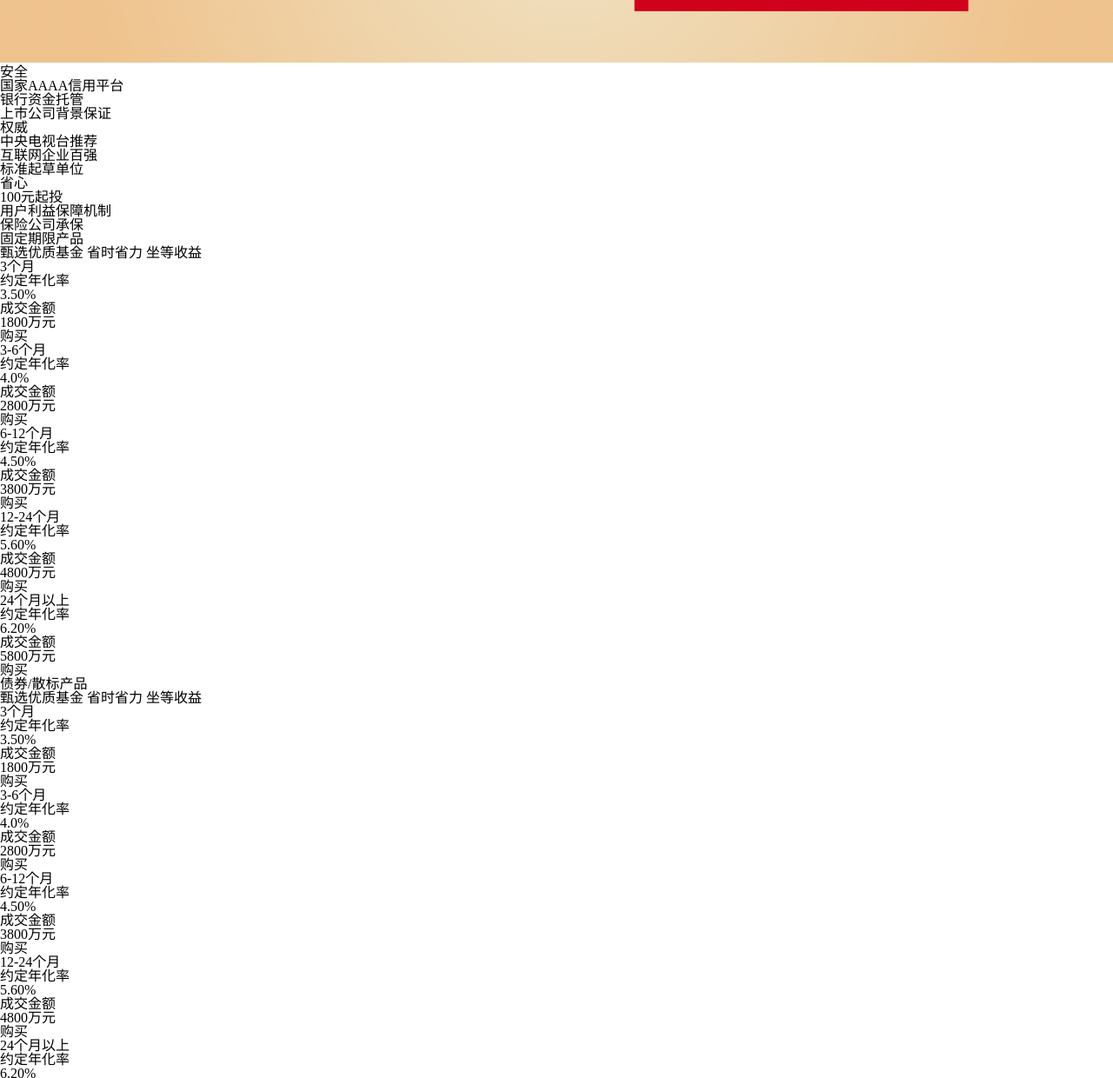
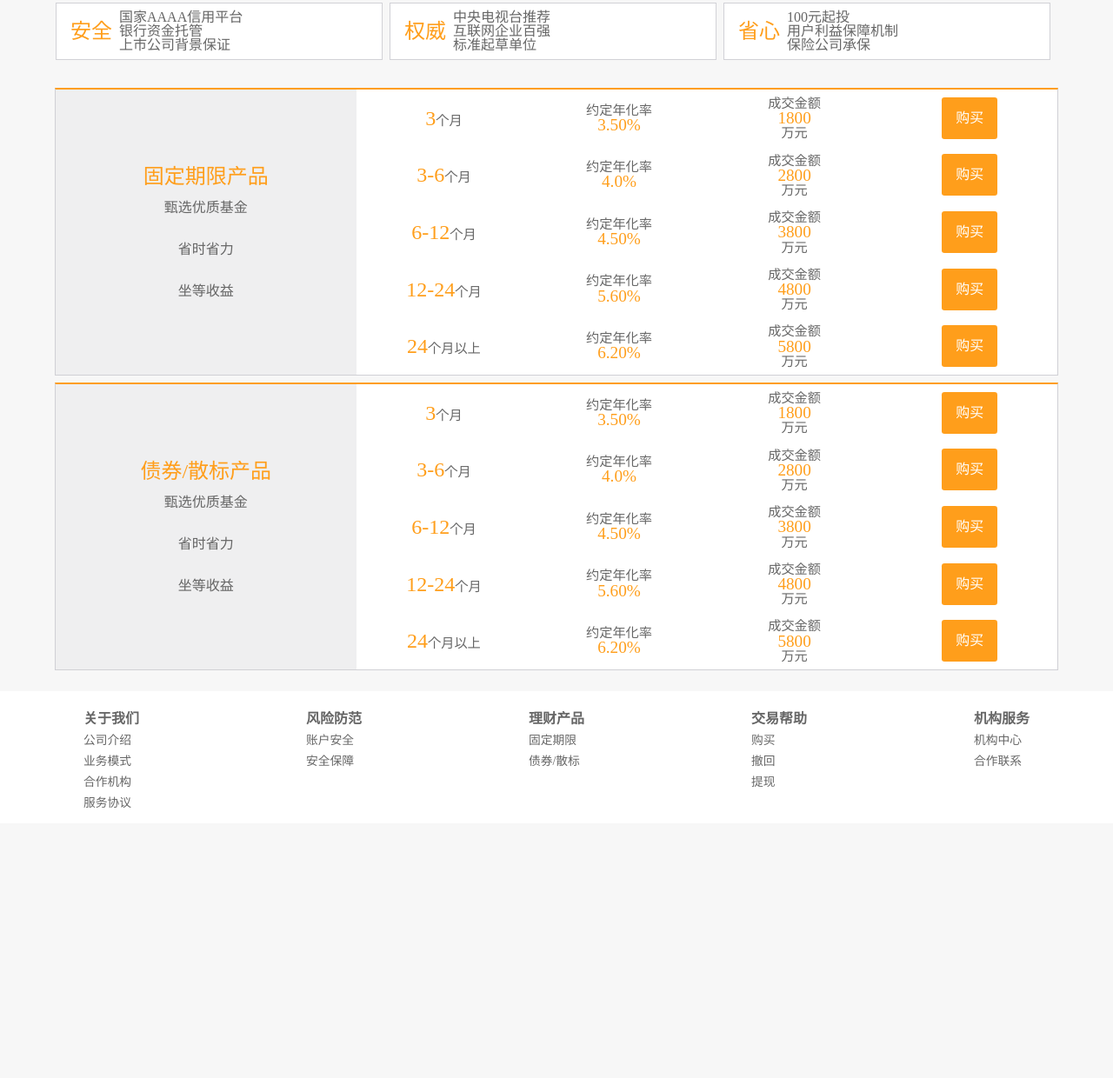
Before and after one commit to wzb19960208/Responsive, a plain HTML site: page src/index.html in a window 1280 px wide. Shown: the part 518-1758 px from the top of the page at 87% size. After the commit the page ends 1465 px from the top, so only its background shows below. Drawn offline with Linux system fonts and the light colour scheme.

Commit message:
'完成PC端全部样式的编写'

```diff
--- a/src/css/pc.css
+++ b/src/css/pc.css
@@ -127,3 +127,117 @@ footer {
 .feature p{
     margin: .5rem .5rem;
 }
+
+.product {
+    width: 90%;
+    background-color: #fff;
+    border: rgba(102,103,120,0.3) 1px solid;
+    border-top:  #ff9e1b 2px solid;
+    color: #666;
+    margin: .5rem auto;
+    display: flex;
+}
+
+.product-left{
+    width: 30%;
+    background-color: rgba(102, 103, 110, 0.1);
+    /*这个垂直居中很吊*/
+    display: flex;
+    align-items: center;
+}
+
+.product-title{
+    margin: 0 auto;
+}
+
+.product-title p{
+    padding: 0 1rem;
+    text-align: center;
+    color: #ff9e1b;
+    font-size: 1.5rem;
+}
+
+.product-title em{
+    margin-top: 1rem;
+    display: block;
+    text-align: center;
+}
+
+.product-right{
+    width: 70%;
+}
+
+.product-content{
+    width: 100%;
+    display: flex;
+}
+
+.product-content .item{
+    /*要间隔的话,可以加上padding,这样没有副作用*/
+    padding-top: .5rem;
+    padding-bottom: .5rem;
+    /*这样居中也很吊*/
+    display: flex;
+    flex-direction: column;
+    justify-content: center;
+    text-align: center;
+    width: 25%;
+}
+
+.product-content .item p{
+    font-size: .95rem;
+}
+
+.product-content .item span{
+    color: #ff9e1b;
+    font-size: 1.2rem;
+}
+
+
+.product-content .time span{
+    font-size: 1.5rem;
+}
+
+.product-content .button{
+    margin: 0 auto;
+    width: 4rem;
+    height: 3rem;
+    background: #ff9e1b;
+    line-height: 3rem;
+    color: #ffffff;
+    border-radius: .2rem;
+}
+
+.content-end{
+    margin-top: 1.5rem;
+    padding-top: 1rem;
+    padding-bottom: 1rem;
+    width: 100%;
+    background: #ffffff;
+    display: flex;
+}
+
+.content-end .item{
+    width: 25%;
+    display: flex;
+    flex-direction: row;
+    justify-content: center;
+}
+
+.content-end .item li{
+    padding-top: .5rem;
+}
+
+.content-end .item li a{
+    color: #666;
+    font-size: .86rem;
+}
+
+.content-end .item li a:hover{
+    color: #0ae;
+}
+
+.li-title{
+    font-weight: bolder;
+    color: rgba(0,0,0,.6);
+}
--- a/src/index.html
+++ b/src/index.html
@@ -4,7 +4,7 @@
 <head>
     <meta charset="utf-8">
     <link href="css/resets.css" rel="stylesheet">
-    <link href="css/pc.css" rel="stylesheet" media="screen and (min-width:800px) and (max-width:1024px)">
+    <link href="css/pc.css" rel="stylesheet" media="screen and (min-width:800px)">
     <link href="css/phone.css" rel="stylesheet" media="screen and (max-width:799.9px)">
     <meta name="viewport" content="width=device-width,initial-scale=1">
     <title>理财网站</title>
@@ -81,14 +81,16 @@
             <div class="product-title">
                 <p>固定期限产品</p>
                 <em>甄选优质基金</em>
+                <br>
                 <em>省时省力</em>
+                <br>
                 <em>坐等收益</em>
             </div>
         </div>
 
         <div class="product-right">
             <div class="product-content">
-                <div class="item">
+                <div class="item time">
                     <p><span>3</span>个月</p>
                 </div>
                 <div class="item">
@@ -97,7 +99,8 @@
                 </div>
                 <div class="item">
                     <p>成交金额</p>
-                    <span>1800</span>万元
+                    <span >1800</span>
+                    <p>万元</p>
                 </div>
                 <div class="item">
                     <div class="button">购买</div>
@@ -105,7 +108,7 @@
             </div>
 
             <div class="product-content">
-                <div class="item">
+                <div class="item time">
                     <p><span>3-6</span>个月</p>
                 </div>
                 <div class="item">
@@ -114,7 +117,8 @@
                 </div>
                 <div class="item">
                     <p>成交金额</p>
-                    <span>2800</span>万元
+                    <span>2800</span>
+                    <p>万元</p>
                 </div>
                 <div class="item">
                     <div class="button">购买</div>
@@ -122,7 +126,7 @@
             </div>
 
             <div class="product-content">
-                <div class="item">
+                <div class="item time">
                     <p><span>6-12</span>个月</p>
                 </div>
                 <div class="item">
@@ -131,7 +135,8 @@
                 </div>
                 <div class="item">
                     <p>成交金额</p>
-                    <span>3800</span>万元
+                    <span>3800</span>
+                    <p>万元</p>
                 </div>
                 <div class="item">
                     <div class="button">购买</div>
@@ -139,7 +144,7 @@
             </div>
 
             <div class="product-content">
-                <div class="item">
+                <div class="item time">
                     <p><span>12-24</span>个月</p>
                 </div>
                 <div class="item">
@@ -148,7 +153,8 @@
                 </div>
                 <div class="item">
                     <p>成交金额</p>
-                    <span>4800</span>万元
+                    <span>4800</span>
+                    <p>万元</p>
                 </div>
                 <div class="item">
                     <div class="button">购买</div>
@@ -156,7 +162,7 @@
             </div>
 
             <div class="product-content">
-                <div class="item">
+                <div class="item time">
                     <p><span>24</span>个月以上</p>
                 </div>
                 <div class="item">
@@ -165,7 +171,8 @@
                 </div>
                 <div class="item">
                     <p>成交金额</p>
-                    <span>5800</span>万元
+                    <span>5800</span>
+                    <p>万元</p>
                 </div>
                 <div class="item">
                     <div class="button">购买</div>
@@ -182,14 +189,16 @@
             <div class="product-title">
                 <p>债券/散标产品</p>
                 <em>甄选优质基金</em>
+                <br>
                 <em>省时省力</em>
+                <br>
                 <em>坐等收益</em>
             </div>
         </div>
 
         <div class="product-right">
             <div class="product-content">
-                <div class="item">
+                <div class="item time">
                     <p><span>3</span>个月</p>
                 </div>
                 <div class="item">
@@ -198,7 +207,8 @@
                 </div>
                 <div class="item">
                     <p>成交金额</p>
-                    <span>1800</span>万元
+                    <span>1800</span>
+                    <p>万元</p>
                 </div>
                 <div class="item">
                     <div class="button">购买</div>
@@ -206,7 +216,7 @@
             </div>
 
             <div class="product-content">
-                <div class="item">
+                <div class="item time">
                     <p><span>3-6</span>个月</p>
                 </div>
                 <div class="item">
@@ -215,7 +225,8 @@
                 </div>
                 <div class="item">
                     <p>成交金额</p>
-                    <span>2800</span>万元
+                    <span>2800</span>
+                    <p>万元</p>
                 </div>
                 <div class="item">
                     <div class="button">购买</div>
@@ -223,7 +234,7 @@
             </div>
 
             <div class="product-content">
-                <div class="item">
+                <div class="item time">
                     <p><span>6-12</span>个月</p>
                 </div>
                 <div class="item">
@@ -232,7 +243,8 @@
                 </div>
                 <div class="item">
                     <p>成交金额</p>
-                    <span>3800</span>万元
+                    <span>3800</span>
+                    <p>万元</p>
                 </div>
                 <div class="item">
                     <div class="button">购买</div>
@@ -240,7 +252,7 @@
             </div>
 
             <div class="product-content">
-                <div class="item">
+                <div class="item time">
                     <p><span>12-24</span>个月</p>
                 </div>
                 <div class="item">
@@ -249,7 +261,8 @@
                 </div>
                 <div class="item">
                     <p>成交金额</p>
-                    <span>4800</span>万元
+                    <span>4800</span>
+                    <p>万元</p>
                 </div>
                 <div class="item">
                     <div class="button">购买</div>
@@ -257,7 +270,7 @@
             </div>
 
             <div class="product-content">
-                <div class="item">
+                <div class="item time">
                     <p><span>24</span>个月以上</p>
                 </div>
                 <div class="item">
@@ -266,7 +279,8 @@
                 </div>
                 <div class="item">
                     <p>成交金额</p>
-                    <span>5800</span>万元
+                    <span>5800</span>
+                    <p>万元</p>
                 </div>
                 <div class="item">
                     <div class="button">购买</div>
@@ -275,7 +289,9 @@
         </div>
     </section>
 
-    <section class="content-end">
+</div>
+<footer>
+    <div class="content-end">
         <div class="item">
             <ul>
                 <li class="li-title">关于我们</li>
@@ -318,19 +334,7 @@
                 <li><a href="javascript:void(0)">合作联系</a></li>
             </ul>
         </div>
-    </section>
-
-</div>
-<footer>
-    <ul>
-        <li><span class="icon icon-zfyw">支付业务许可证</span></li>
-        <li><span class="icon icon-pci">PCI认证</span></li>
-        <li><span class="icon icon-visa">Visa 验证</span></li>
-        <li><span class="icon icon-versign">Versign 加密服务</span></li>
-        <li><span class="icon icon-wlgs">网络工商</span></li>
-        <li><span class="icon icon-dzsw">电子商务协会认证诚信网</span></li>
-        <li><span class="icon icon-bjgs">北京工商</span></li>
-    </ul>
+    </div>
 </footer>
 
 </body>
```
